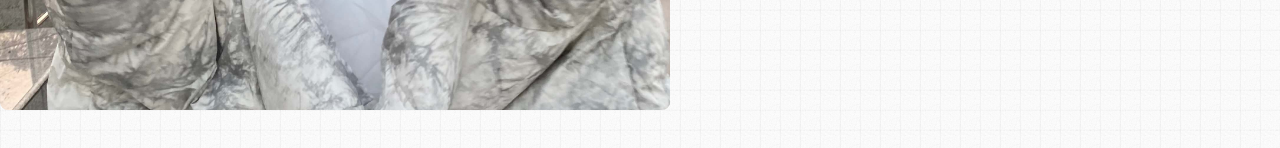
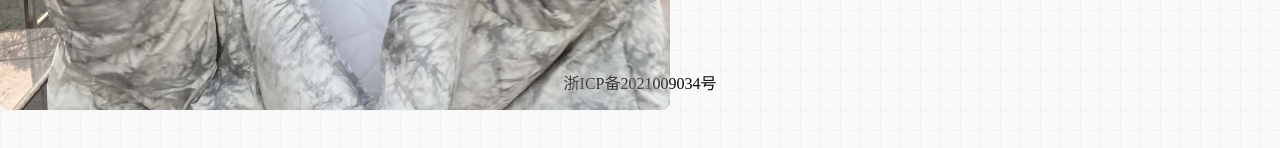
Before and after one commit to Dreamerryao/website, a React (Create React App) app: page /about in a window 1280 px wide. Shown: the part 690-838 px from the top of the page. Built offline with nearby package versions, Linux system fonts and the light colour scheme; the HTML template or start-up script is replaced by a standard one.

Commit message:
添加备案

```diff
--- a/src/App.tsx
+++ b/src/App.tsx
@@ -19,6 +19,17 @@ const Container = styled.div`
   position: relative;
 `;
 
+const BeiAn = styled.a`
+  text-decoration:none;
+  position:fixed;
+  width:100%;
+  text-align:center;
+  height:40px;
+  z-index:99;
+  bottom:0;
+  color: white;
+  mix-blend-mode: difference;
+`;
 const App: FC = () => {
   return (
     <Container>
@@ -38,6 +49,7 @@ const App: FC = () => {
           </Route>
         </Switch>
       </Router>
+      <BeiAn href="https://beian.miit.gov.cn/">浙ICP备2021009034号</BeiAn>
     </Container>
   );
 };
```
